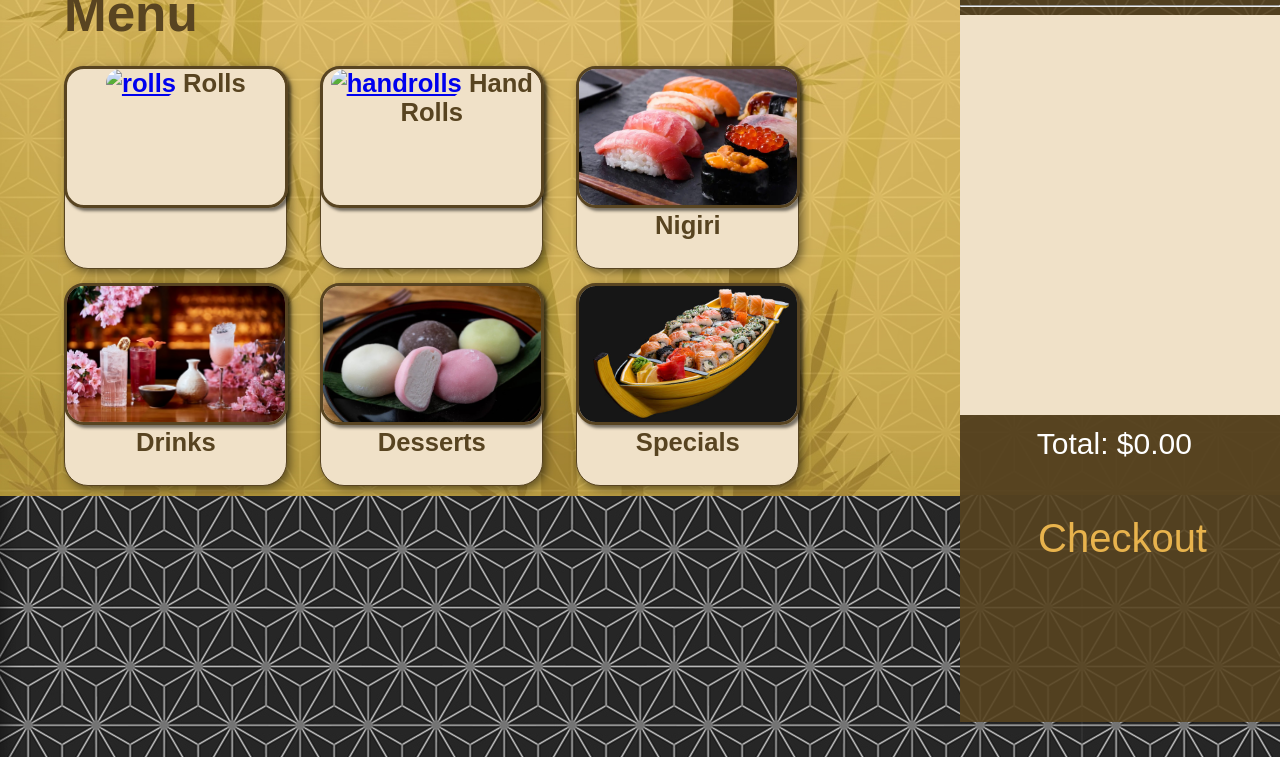
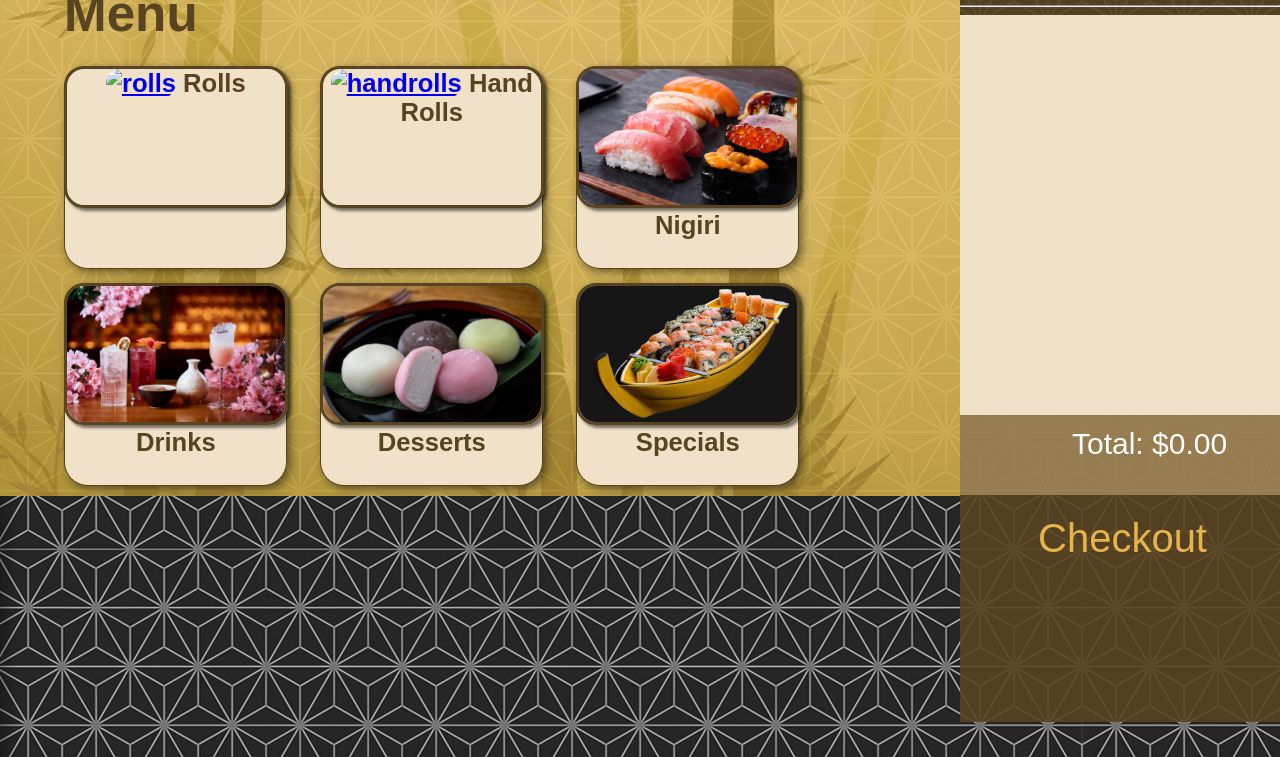
Before and after one commit to neng1210/CSC-343-Project, a plain HTML site: page index/index.html in a window 1280 px wide. Shown: the part 155-912 px from the top of the page. Drawn offline with Linux system fonts and the light colour scheme.

Commit message:
Total shifted

```diff
--- a/index/style.css
+++ b/index/style.css
@@ -92,11 +92,11 @@ input[type="button"]:active{
 #orderTotalContainer{
   width:100%;
   height:10%;
-  background-color: rgba(88, 68, 33, 0.9);
+  background-color: rgba(168, 141, 93, 0.8);
 }
 #orderTotalTitle {
   padding-top:4%;
-  margin-left: 24%;
+  margin-left: 35%;
   color: #ffffff;
   font-size: 30px;
   font-family:sans-serif;
```
